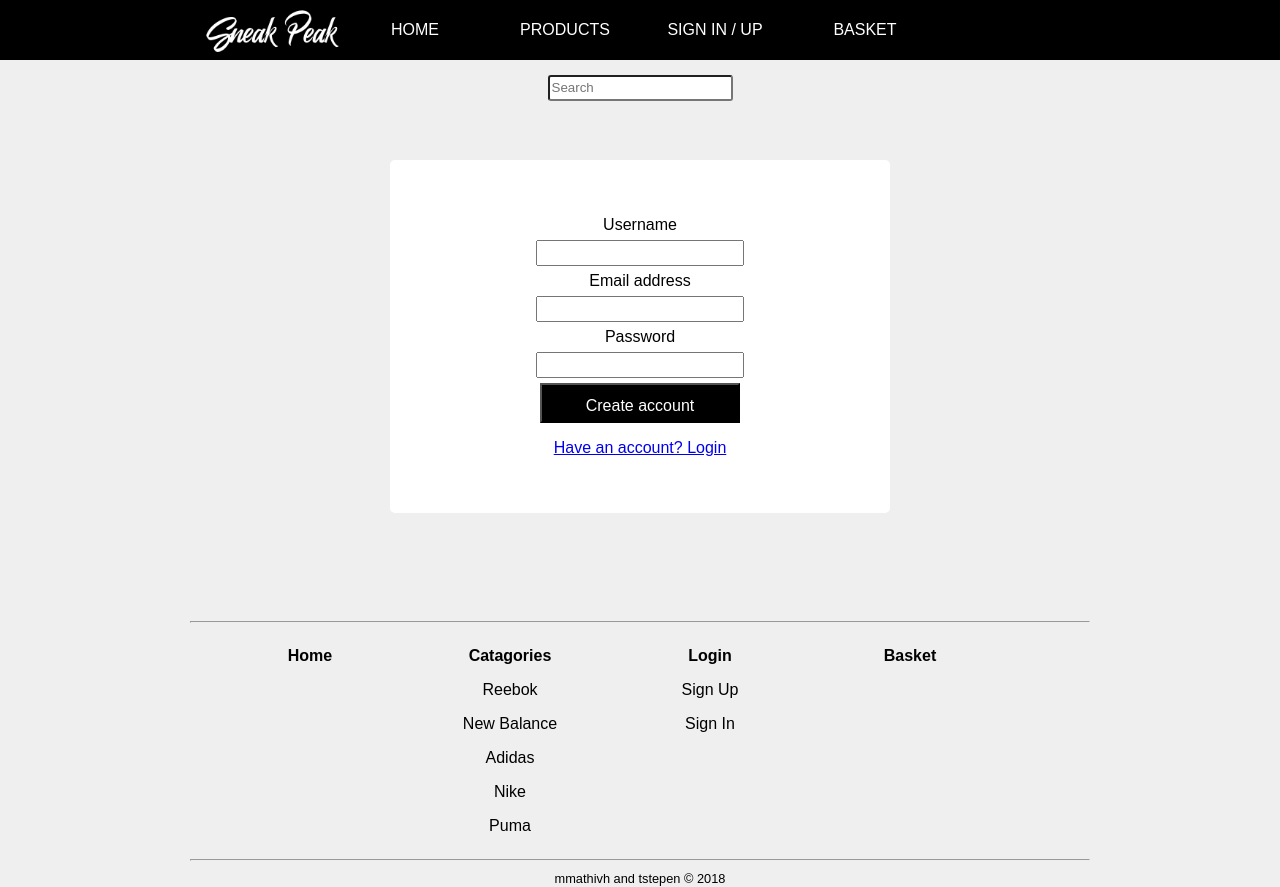
After one commit to mmativh/rush00, a PHP site: page /signup.php in a window 1280 px wide. The commit adds this page. Run offline with PHP 8.4, Linux system fonts and the light colour scheme.

Commit message:
added basket and signup page

```diff
--- a/css/main.css
+++ b/css/main.css
@@ -14,6 +14,7 @@ nav {
 }
 .c_nav {
     width: 900px;
+    text-align: center;
     margin-right: auto;
     margin-left: auto;
 }
@@ -115,3 +150,54 @@ footer a:hover {
     text-align: right;
     font-size: 0.8em;
 }
+.form_s {
+    text-align: center;
+    padding-top: 50px;
+    padding-bottom: 50px;
+    display: inline-block;
+    margin-top: 100px;
+    margin-bottom: 100px;
+    border-radius: 5px;
+    position: relative;
+    background-color: white;
+    width: 500px;
+}
+.form_s label {
+    clear: both;
+    height: 30px;
+    line-height: 30px;
+    display: block;
+}
+.form_s input[type=password]
+{
+    height: 20px;
+    width: 200px;
+    line-height: 30px;
+    clear: both;
+}
+.form_s input[type=text]
+{
+    height: 20px;
+    width: 200px;
+    line-height: 30px;
+    clear: both;
+}
+.form_s input[type=submit]
+{
+    clear: both;
+    margin-top: 5px;
+    background-color: black;
+    color: white;
+    font-size: 1em;
+    height: 40px;
+    line-height: 40px;
+    width: 200px;
+}
+
+.form_s a {
+    clear: both;
+    margin-top: 10px;
+    height: 30px;
+    line-height: 30px;
+    display: block;
+}
--- a/includes/header.php
+++ b/includes/header.php
@@ -18,7 +18,7 @@
                 <a class="t_links" href="index.php">HOME</a>
                 <a class="t_links" href="cat_page.php">PRODUCTS</a>
                 <a class="t_links" href="signin.php">SIGN IN / UP</a>
-                <a class="t_links" href="basket">BASKET</a>
+                <a class="t_links" href="basket.php">BASKET</a>
                 <span class="t_links">
                     <input type="text" placeholder="Search" name="search"/>
                 </span>
--- /dev/null
+++ b/signup.php
@@ -0,0 +1,15 @@
+<?php include "includes/header.php"; ?>
+    <div class= "c_nav">
+        <form action="#" method="Post" class="form_s">
+            <label>Username</label>
+            <input type="text" name="login"/>
+            <label>Email address</label>
+            <input type="password" name="passwd"/>
+            <label>Password</label>
+            <input type="password" name="passwd"/>
+            <div class="clear"></div>
+            <input type="submit" name="sumbit" value="Create account"/>
+            <a href="signin.php">Have an account? Login</a>
+        </form>
+    </div>
+<?php include "includes/footer.php"; ?>
```
Also changed, not shown: other parts of css/main.css (+34 -0 lines), basket.php (added, +14 -0 lines), cat_page.php (+12 -12 lines), signin.php (added, +13 -0 lines).
